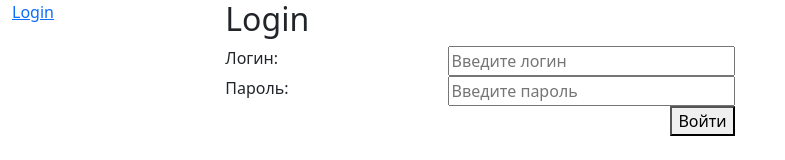
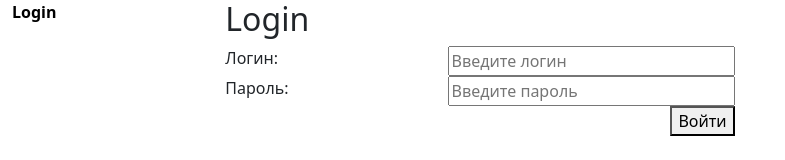
Before and after one commit to Isakwasser/game_never, a Vue app in the folder client/: page /admin/login in a window 1280 px wide. Shown: the top 160 px of the page, without its empty margins (0-785 px from the left). Built offline with nearby package versions, Linux system fonts and the light colour scheme.

Commit message:
добавил проверку наличия категории при создании новой

```diff
--- a/client/src/styles/Admin/AdminView.css
+++ b/client/src/styles/Admin/AdminView.css
@@ -0,0 +1,5 @@
+.router-link-active {
+    color: black;
+    text-decoration: none;
+    font-weight: bold;
+}
```
Also changed, not shown: 1 other file (tests, documents, lock files or other folders).
